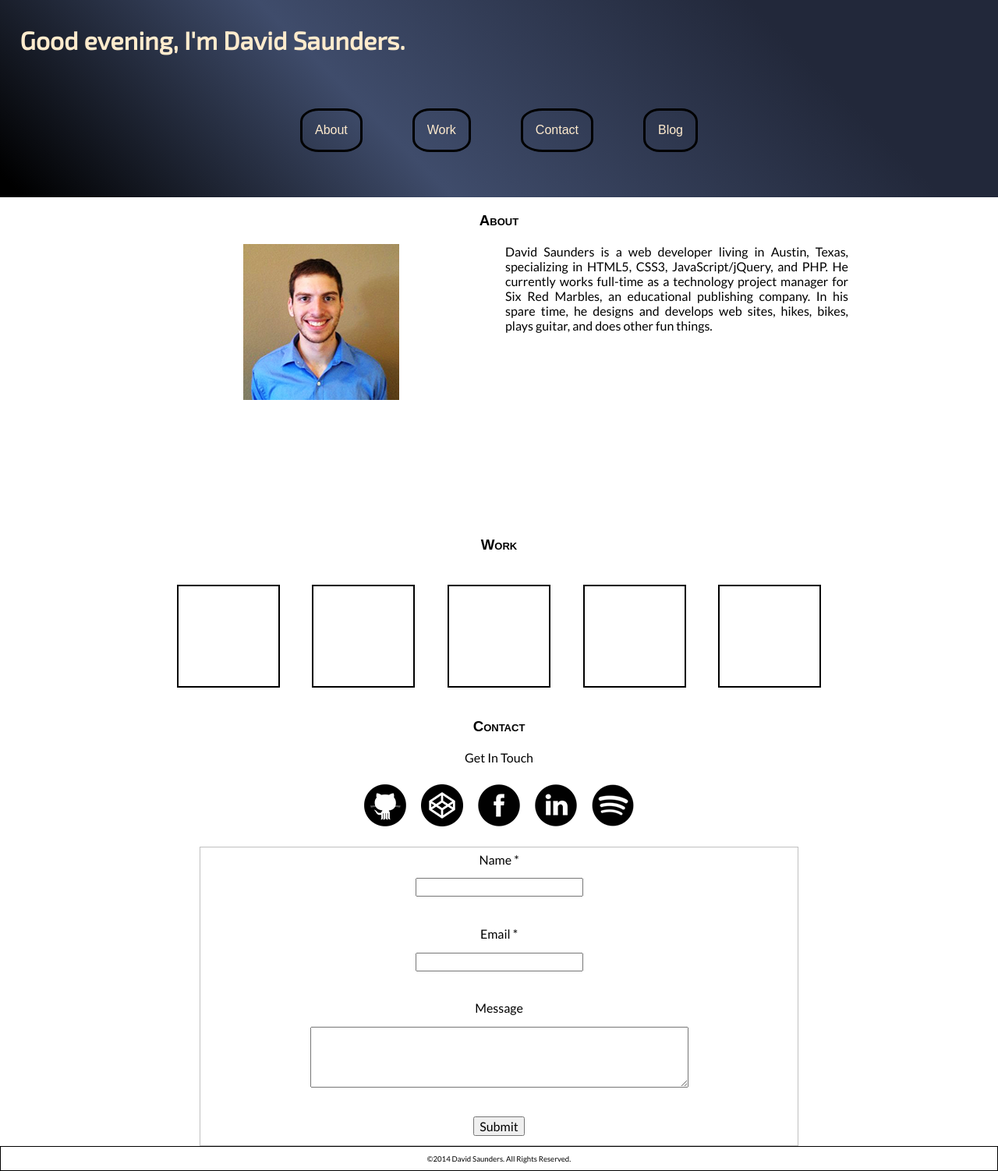
After one commit to djsaun/davidportfolio, a PHP site: page /index.php in a window 1280 px wide. The commit adds this page. Shown: the whole page at 78% size. Run offline with PHP 8.4, Linux system fonts and the light colour scheme; some libraries are stand-ins or nearby versions.

Commit message:
Added Github and Codepen accounts

```diff
--- a/css/styles.css
+++ b/css/styles.css
@@ -114,6 +114,10 @@ li a {
 	text-align: center;
 }
 
+#about p {
+	text-align: justify;
+}
+
 .skills {
 	margin-top: 2.5em;
 	text-align: left;
@@ -145,6 +149,14 @@ li a {
 
 .logos li {
 	margin: .7459345%;
+}
+
+.github {
+	background: transparent url('../img/logos/github.png') no-repeat center;
+}
+
+.codepen {
+	background: transparent url('../img/logos/codepen.png') no-repeat center;
 }
 
 .facebook {
--- /dev/null
+++ b/index.php
@@ -0,0 +1,113 @@
+<!DOCTYPE html>
+<!--[if lt IE 7]> <html class="no-js lt-ie9 lt-ie8 lt-ie7" lang="en"> <![endif]-->
+<!--[if IE 7]>    <html class="no-js lt-ie9 lt-ie8" lang="en"> <![endif]-->
+<!--[if IE 8]>    <html class="no-js lt-ie9" lang="en"> <![endif]-->
+<!--[if gt IE 8]><!--> <html class="no-js" lang="en"> <!--<![endif]-->
+<head>
+	<meta charset="utf-8">
+	<title>David Saunders | Portfolio</title>
+	<meta name="description" content="David Saunders is a web developer living in Austin, TX.">
+	<meta name="viewport" content="width=device-width, initial-scale=1.0, user-scalable=no">
+	<link rel="stylesheet" href="css/styles.css" type="text/css" media="screen">
+	<link href='http://fonts.googleapis.com/css?family=Exo+2' rel='stylesheet' type='text/css'>
+	<link href='http://fonts.googleapis.com/css?family=Lato' rel='stylesheet' type='text/css'>
+
+<!-- Styles -->
+	<link rel="stylesheet" href="css/normalize.css" type="text/css" media="screen">
+	<link rel="stylesheet" href="css/styles.css" type="text/css" media="screen">
+	<link rel="stylesheet" href="css/flexbox.css" type="text/css" media="screen">
+
+
+<!-- End styles -->
+
+</head>
+<body>
+	<div class="head">
+		<header>
+			<h1 class="headtext">Hello, I'm David Saunders.</h1>
+			<!-- <h1>I'm a ___</h1> -->
+		</header>
+		<section>
+			<nav class="container">
+				<ul class="nav">
+					<a href="#about"><li>About</li></a>
+					<a href="#work"><li>Work</li></a>
+					<a href="#contact"><li>Contact</li></a>
+					<a href="#"><li>Blog</li></a>
+				</ul>
+			</nav>
+		</section>
+	</div>
+		<article>
+				<div id="about">
+					<h3>About</h3>
+						<div class="image">
+							<img src="img/davidsaunders.png" alt="David Saunders" width="200" height="200" class="davidpic container">
+						</div>
+						<p>David Saunders is a web developer living in Austin, Texas, specializing in HTML5, CSS3, JavaScript/jQuery, and PHP. He currently works full-time as a technology project manager for Six Red Marbles, an educational publishing company. In his spare time, he designs and develops web sites, hikes, bikes, plays guitar, and does other fun things.</p>
+<!-- 						<div class="skills">
+							<ul>
+								<li>&#60;HTML&#62;</li>
+								<li>{CSS}</li>
+								<li>.javascript<li>
+								<li>&#60;? PHP ?&#62;</li>
+							</ul>
+					</div> -->
+				</div>
+		</article>
+		<article>
+			<div id="work">
+				<h3>Work</h3>
+					<div class="samples">
+						<li class="thumbnail"></li>
+						<li class="thumbnail"></li>
+						<li class="thumbnail"></li>
+						<li class="thumbnail"></li>
+						<li class="thumbnail"></li>
+					</div>
+			</div>
+		</article>
+		<article>
+			<div id="contact">
+				<h3>Contact</h3>
+				<p>Get In Touch</p>
+				<ul class="logos">
+						<li><a href="https://github.com/djsaun" class="icon github" target="_blank" title="Github" width="54px" height="54px"></a></li>
+						<li><a href="https://www.codepen.io/djsaun" class="icon codepen" target="_blank" title="Codepen" width="54px" height="54px"></a></li>
+						<li><a href="https://www.facebook.com/dsaunders1000010101010101" class="icon facebook" target="_blank" title="Facebook" width="54px" height="54px"></a></li>
+						<li><a href="http://www.linkedin.com/profile/view?id=95648542" class="icon linkedin" target="_blank" title="LinkedIn" width="54px" height="54px"></a></li>
+<!-- 						<li><a href="https://plus.google.com/+DavidSaunders010100011" class="icon google" target="_blank" title="Google +" width="54px" height="54px"></a></li> -->
+						<li><a  href="http://open.spotify.com/user/djsaun" class="icon spotify" target="_blank" title="Spotify" width="54px" height="54px"></a></li>
+				</ul>
+				<form action="#" method="POST" name="contact_form" id="contactform">
+					<fieldset>
+						<div class="name">
+							<label for="Name">Name *</label>
+							<input type="text" name="Name" id="Name" pattern="[a-zA-Z ]+" required></input>
+						</div>
+						<div class="email">
+							<label for="Email">Email *</label>
+							<input type="email" Name="Email" id="Email" required></input>
+						</div>
+						<div class="message">
+							<label for="Message">Message</label>
+							<textarea name="Message" id="Message" rows="4" cols="50"></textarea>
+						</div>
+						<div class="submitbtn">
+							<input type="submit" value="Submit">
+						</div>
+					</fieldset>
+				</form>
+			</div>
+		</article>
+		<footer class="footer">
+			<p>&copy;<?php echo date('Y'); ?> David Saunders. All Rights Reserved.</p>
+		</footer>
+
+		</article>
+<script src="http://code.jquery.com/jquery-1.10.1.min.js"></script>
+<script src="js/contact.js"></script>
+<script src="js/timeofday.js"></script>
+
+</body>
+</html>
```
Also changed, not shown: img/logos/codepen.png (added), img/logos/github.png (added), 3 other files.
